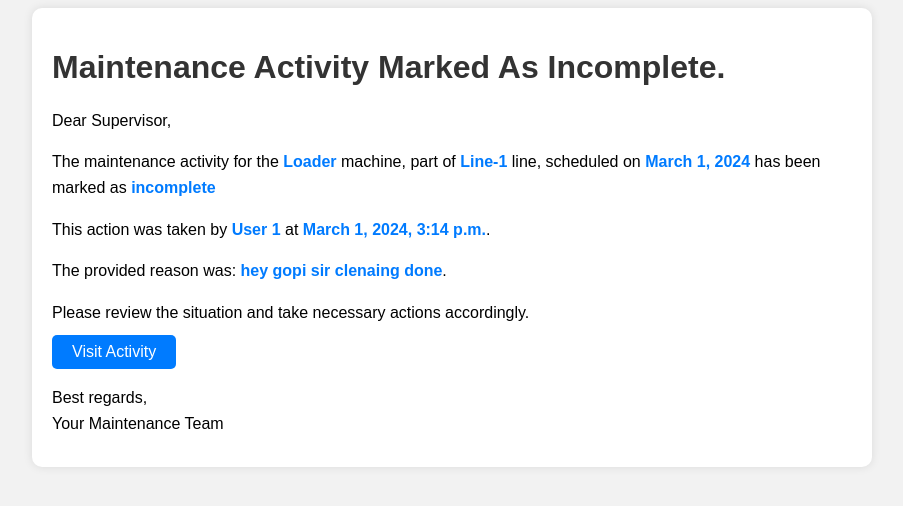
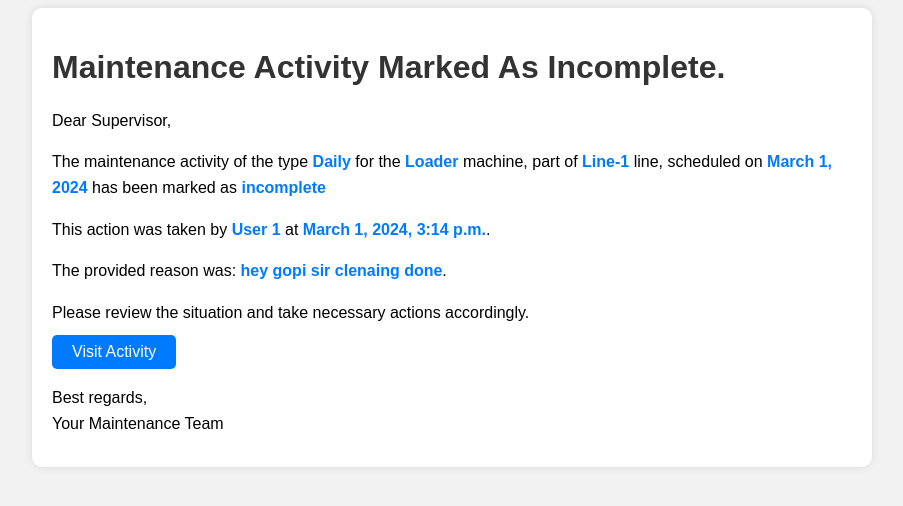
Before and after one commit to VelankaniAIandCloudSolutions/SFCS-Checklist-Backend, a Django app: template machine_maintenance/templates/maintenance_activity_not_completed.html in a window 1280 px wide. Shown: the top 506 px of the page, without its empty margins (188-1091 px from the left). Run offline with Django 3.2, Linux system fonts and the light colour scheme; the template is opened without the code that fills it: values that come from a table or form of the project are taken from there, others are empty; data comes from the database, SQL or seed files in the repository; both versions use the stored data as it was after the commit; parts of the project's set-up code (start-up, migrations or seed data) failed here and were passed over.

Commit message:
fixed mail and included activity type in email

```diff
--- a/machine_maintenance/templates/maintenance_activity_not_completed.html
+++ b/machine_maintenance/templates/maintenance_activity_not_completed.html
@@ -43,7 +43,11 @@
       <h1>Maintenance Activity Marked As Incomplete.</h1>
       <p>Dear Supervisor,</p>
       <p>
-        The maintenance activity for the
+        The maintenance activity of the type
+        <strong
+          >{{ activity.maintenance_plan.maintenance_activity_type }}</strong
+        >
+        for the
         <strong>{{ activity.maintenance_plan.machine.name }}</strong> machine,
         part of
         <strong>{{ activity.maintenance_plan.machine.line.name }}</strong> line,
```
Also changed, not shown: machine_maintenance/tasks.py (+4 -4 lines), db.sqlite3.
